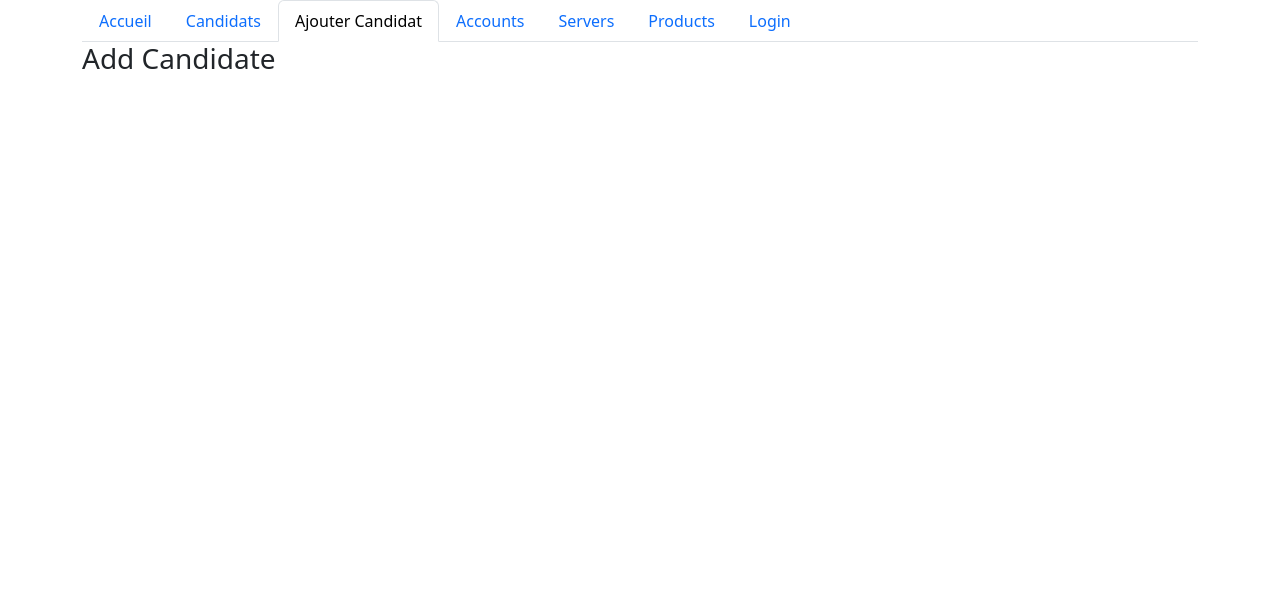
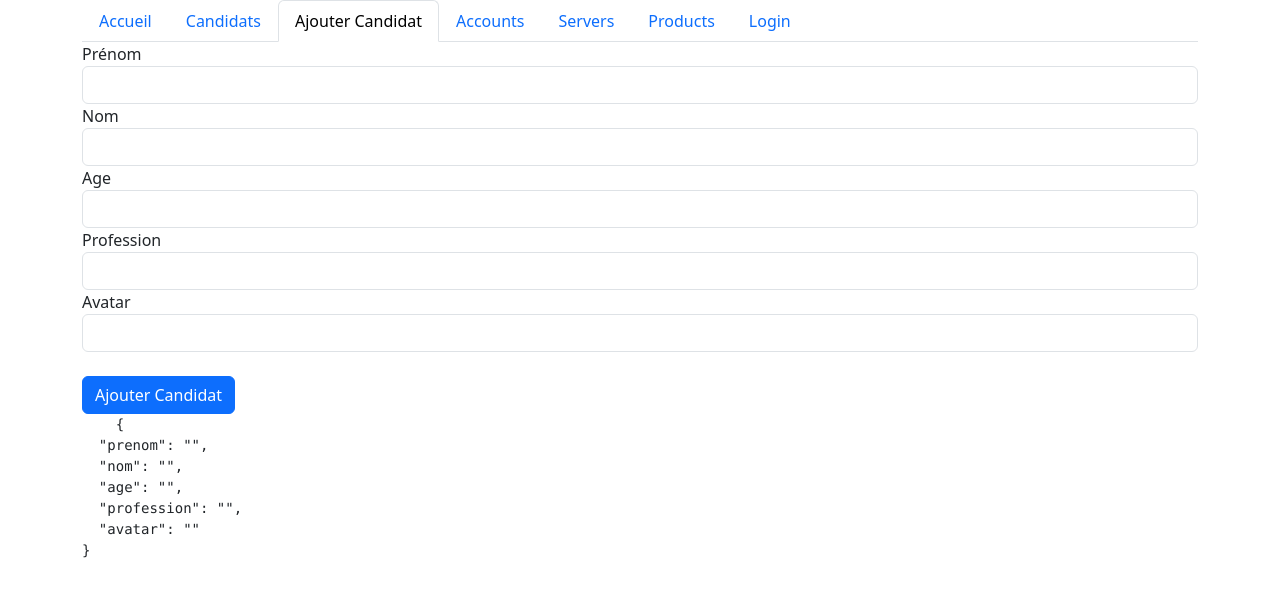
Before and after one commit to n2sy/ng-oolab-26, an Angular app: page /cv/add in a window 1280 px wide. Shown: the top 596 px of the page. Built offline with nearby package versions, Linux system fonts and the light colour scheme.

Commit message:
Etape finale Projet CV

```diff
--- a/src/app/add/add.html
+++ b/src/app/add/add.html
@@ -1 +1,23 @@
-<h3>Add Candidate</h3>
+<form #f="ngForm" (ngSubmit)="submitHandler(f.value)">
+  <label for="">Prénom</label>
+  <input ngModel name="prenom" type="text" class="form-control" />
+
+  <label for="">Nom</label>
+  <input ngModel name="nom" type="text" class="form-control" />
+
+  <label for="">Age</label>
+  <input ngModel name="age" type="number" class="form-control" />
+
+  <label for="">Profession</label>
+  <input ngModel name="profession" type="text" class="form-control" />
+
+  <label for="">Avatar</label>
+  <input ngModel name="avatar" type="text" class="form-control" />
+
+  <br />
+  <button type="submit" class="btn btn-primary">Ajouter Candidat</button>
+
+  <pre>
+    {{ f.value | json }}
+  </pre>
+</form>
--- a/src/app/add/add.ts
+++ b/src/app/add/add.ts
@@ -1,11 +1,20 @@
-import { Component } from '@angular/core';
+import { JsonPipe } from '@angular/common';
+import { Component, inject } from '@angular/core';
+import { FormsModule } from '@angular/forms';
+import { Router } from '@angular/router';
+import { GestionCandidats } from '../services/gestion-candidats';
 
 @Component({
   selector: 'app-add',
-  imports: [],
+  imports: [FormsModule, JsonPipe],
   templateUrl: './add.html',
   styleUrl: './add.css',
 })
 export class Add {
-
+  private candSer = inject(GestionCandidats);
+  private router = inject(Router);
+  submitHandler(formValue) {
+    this.candSer.addNewCandidate(formValue);
+    this.router.navigateByUrl('/cv');
+  }
 }
--- a/src/app/edit/edit.html
+++ b/src/app/edit/edit.html
@@ -1 +1,24 @@
-<p>edit works!</p>
+<form #f="ngForm" (ngSubmit)="submitHandler(f.value)">
+  <label for="">Prénom</label>
+  <input [ngModel]="candidateToUpdate.prenom" name="prenom" type="text" class="form-control" />
+
+  <label for="">Nom</label>
+  <input [ngModel]="candidateToUpdate.nom" name="nom" type="text" class="form-control" />
+
+  <label for="">Age</label>
+  <input [ngModel]="candidateToUpdate.age" name="age" type="number" class="form-control" />
+
+  <label for="">Profession</label>
+  <input
+    [ngModel]="candidateToUpdate.profession"
+    name="profession"
+    type="text"
+    class="form-control"
+  />
+
+  <label for="">Avatar</label>
+  <input [ngModel]="candidateToUpdate.avatar" name="avatar" type="text" class="form-control" />
+
+  <br />
+  <button type="submit" class="btn btn-primary">Editer Candidat</button>
+</form>
--- a/src/app/edit/edit.ts
+++ b/src/app/edit/edit.ts
@@ -1,11 +1,31 @@
-import { Component } from '@angular/core';
+import { Component, inject } from '@angular/core';
+import { FormsModule } from '@angular/forms';
+import { ActivatedRoute, Router } from '@angular/router';
+import { Candidat } from '../models/candidat';
+import { GestionCandidats } from '../services/gestion-candidats';
 
 @Component({
   selector: 'app-edit',
-  imports: [],
+  imports: [FormsModule],
   templateUrl: './edit.html',
   styleUrl: './edit.css',
 })
 export class Edit {
+  candidateToUpdate: Candidat;
+  actRoute = inject(ActivatedRoute);
+  router = inject(Router);
+  candSer = inject(GestionCandidats);
 
+  ngOnInit() {
+    // V1
+    this.candidateToUpdate = this.candSer.getCandidateById(
+      this.actRoute.snapshot.paramMap.get('id'),
+    );
+  }
+
+  submitHandler(formValue) {
+    formValue.id = this.candidateToUpdate.id;
+    this.candSer.updateCandidate(formValue);
+    this.router.navigateByUrl('/cv');
+  }
 }
--- a/src/app/infos/infos.html
+++ b/src/app/infos/infos.html
@@ -36,7 +36,7 @@
               </tbody>
             </table>
             <div class="d-flex justify-content-center gap-3">
-              <button class="btn btn-danger">Delete</button>
+              <button (click)="deleteHandler()" class="btn btn-danger">Delete</button>
               <button routerLink="edit" class="btn btn-primary">Update</button>
             </div>
           </div>
--- a/src/app/infos/infos.ts
+++ b/src/app/infos/infos.ts
@@ -1,9 +1,8 @@
-import { Component } from '@angular/core';
-import { inject } from '@angular/core';
-import { ActivatedRoute, ParamMap, Router, RouterLink } from '@angular/router';
-import { GestionCandidats } from '../services/gestion-candidats';
+import { Component, inject } from '@angular/core';
+import { ActivatedRoute, Router, RouterLink } from '@angular/router';
 import { Candidat } from '../models/candidat';
 import { NoAvatarPipe } from '../pipes/no-avatar-pipe';
+import { GestionCandidats } from '../services/gestion-candidats';
 
 @Component({
   selector: 'app-infos',
@@ -29,4 +28,11 @@ export class Infos {
     //   },
     // });
   }
+
+  deleteHandler() {
+    if (confirm('Etes-vous sûr de vouloir supprimer ce candidat ?')) {
+      this.candSer.deleteCandidate(this.candidateToShow.id);
+      this.router.navigateByUrl('/cv');
+    }
+  }
 }
--- a/src/app/liste/liste.ts
+++ b/src/app/liste/liste.ts
@@ -1,4 +1,4 @@
-import { Component, EventEmitter, inject, Input, Output } from '@angular/core';
+import { Component, EventEmitter, inject, Output } from '@angular/core';
 import { Item } from '../item/item';
 import { Candidat } from '../models/candidat';
 import { GestionCandidats } from '../services/gestion-candidats';
@@ -8,7 +8,7 @@ import { GestionCandidats } from '../services/gestion-candidats';
   imports: [Item],
   templateUrl: './liste.html',
   styleUrl: './liste.css',
-  providers: [GestionCandidats],
+  // providers: [GestionCandidats],
 })
 export class Liste {
   tabCandidates: Candidat[] = [];
--- a/src/app/services/gestion-candidats.ts
+++ b/src/app/services/gestion-candidats.ts
@@ -12,6 +12,12 @@ export class GestionCandidats {
     new Candidat(4, 'marge', 'simpson', 43, 'conceptrice'),
   ];
 
+  constructor() {
+    // this.allCandidates[0]['annee'] = 2026;
+    // delete this.allCandidates[0].prenom;
+    // console.log(this.allCandidates);
+  }
+
   getCandidateById(IdCand) {
     return this.allCandidates.find((element) => element.id == IdCand);
   }
@@ -20,6 +26,21 @@ export class GestionCandidats {
     return this.allCandidates;
   }
 
+  deleteCandidate(idCand) {
+    let i = this.allCandidates.findIndex((cand) => cand.id == idCand);
+    this.allCandidates.splice(i, 1);
+  }
+
+  updateCandidate(uCand) {
+    let i = this.allCandidates.findIndex((cand) => cand.id == uCand.id);
+    this.allCandidates[i] = uCand;
+  }
+
+  addNewCandidate(newCand) {
+    newCand.id = this.allCandidates[this.allCandidates.length - 1].id + 1;
+    this.allCandidates.push(newCand);
+  }
+
   addCandidate() {
     this.allCandidates.push(new Candidat(3, 'NEW', 'CANDIDATE', 21, 'designer', 'lisa.png'));
   }
```
